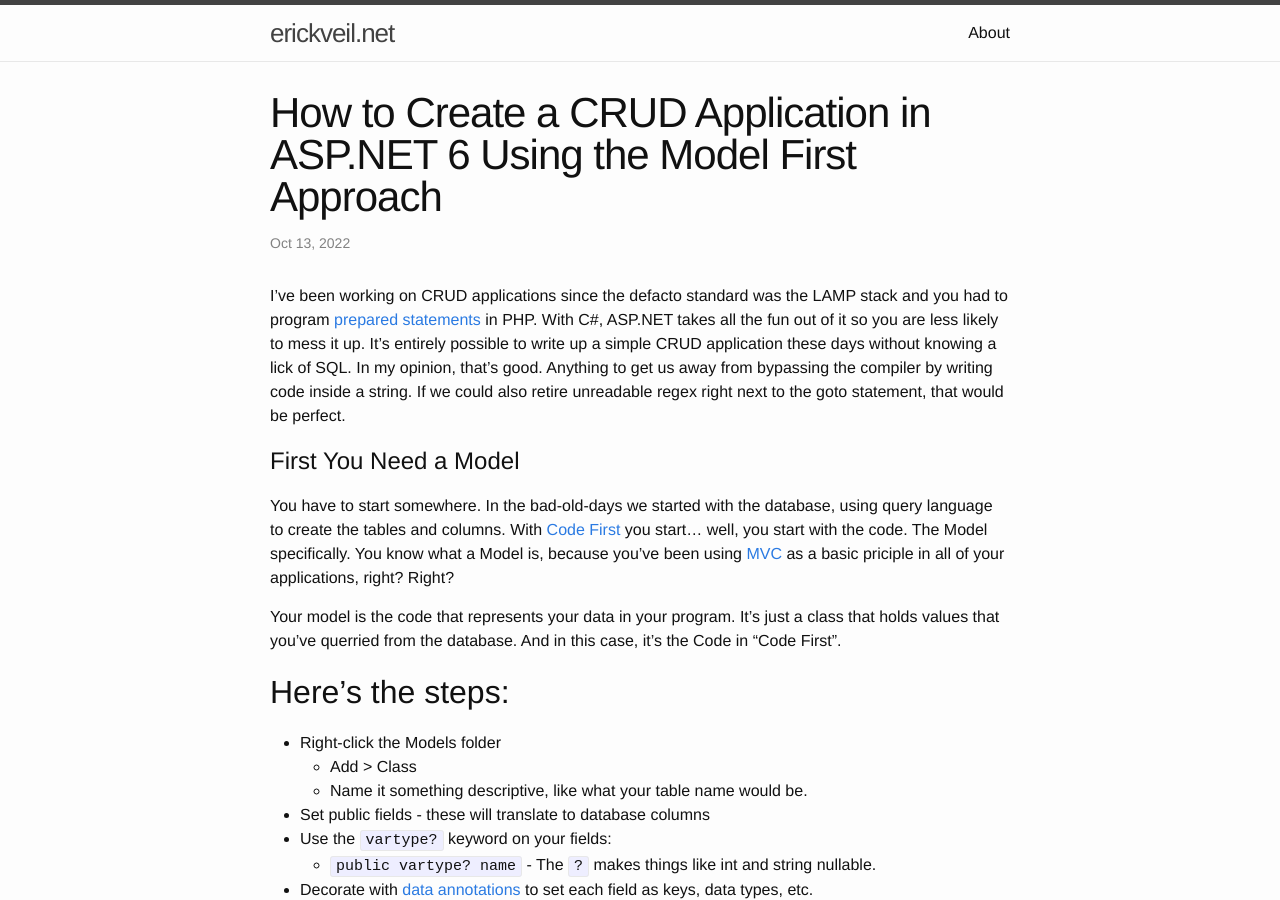
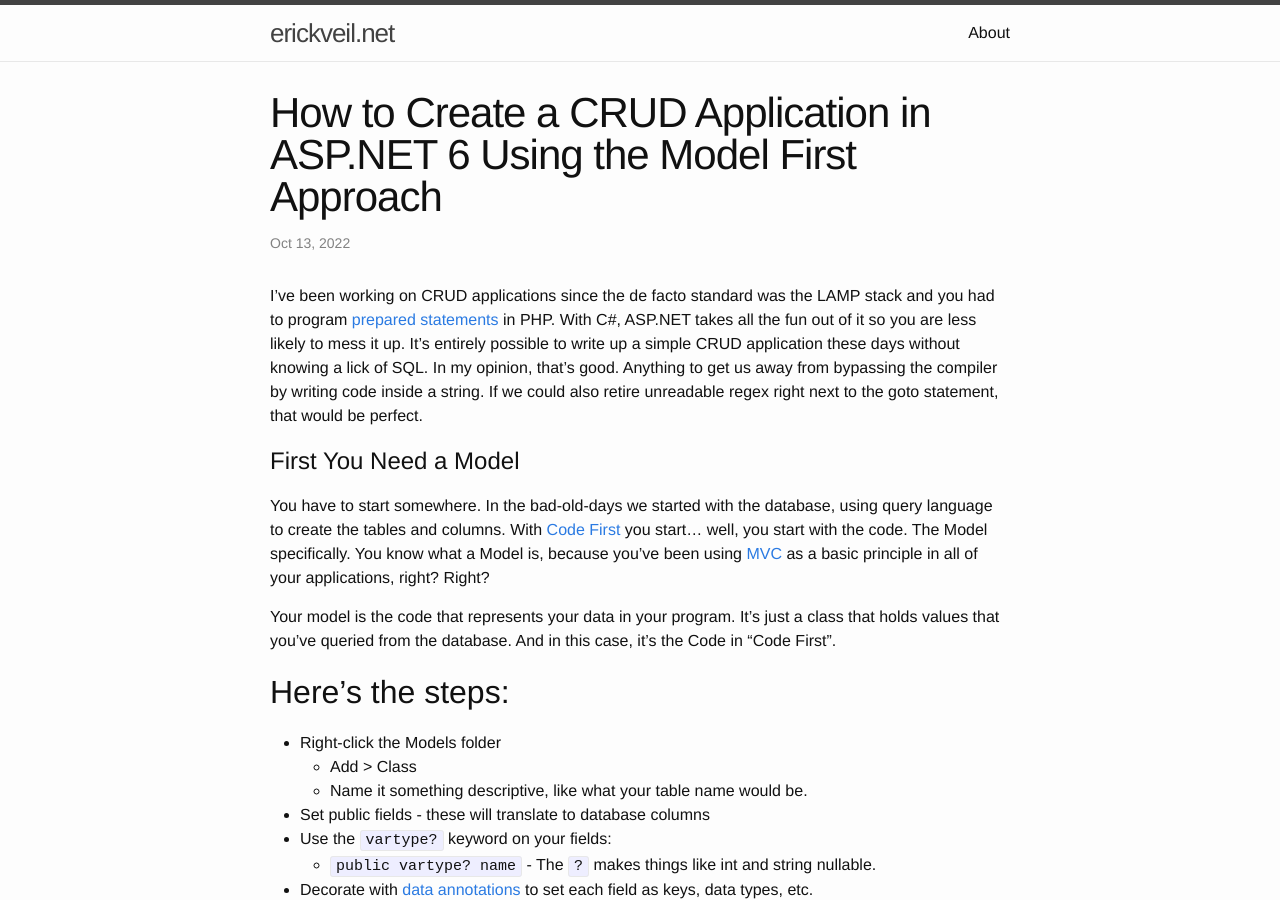
Before and after one commit to erickveil/erickveil.github.com, a Jekyll site: the page built from _posts/2022-10-11-How-to-Create-a-CRUD-Application-in-ASP.NET-6-Using-the-Code-First-Approach.md, in a window 1280 px wide and 900 px high. Built offline with Jekyll 4.4.1, drawn with Linux system fonts in a browser that asks for light colours.

```diff
--- a/_posts/2022-10-11-How-to-Create-a-CRUD-Application-in-ASP.NET-6-Using-the-Code-First-Approach.md
+++ b/_posts/2022-10-11-How-to-Create-a-CRUD-Application-in-ASP.NET-6-Using-the-Code-First-Approach.md
@@ -5,13 +5,13 @@
 categories: C#, ASP.NET, ASP, .NET, CRUD, Model First, Model, MVC
 ---
 
-I've been working on CRUD applications since the defacto standard was the LAMP stack and you had to program [prepared statements](https://www.php.net/manual/en/mysqli.quickstart.prepared-statements.php) in PHP. With C#, ASP.NET takes all the fun out of it so you are less likely to mess it up. It's entirely possible to write up a simple CRUD application these days without knowing a lick of SQL. In my opinion, that's good. Anything to get us away from bypassing the compiler by writing code inside a string. If we could also retire unreadable regex right next to the goto statement, that would be perfect.
+I've been working on CRUD applications since the de facto standard was the LAMP stack and you had to program [prepared statements](https://www.php.net/manual/en/mysqli.quickstart.prepared-statements.php) in PHP. With C#, ASP.NET takes all the fun out of it so you are less likely to mess it up. It's entirely possible to write up a simple CRUD application these days without knowing a lick of SQL. In my opinion, that's good. Anything to get us away from bypassing the compiler by writing code inside a string. If we could also retire unreadable regex right next to the goto statement, that would be perfect.
 
 # First You Need a Model
 
-You have to start somewhere. In the bad-old-days we started with the database, using query language to create the tables and columns. With [Code First](https://learn.microsoft.com/en-us/ef/ef6/modeling/code-first/workflows/new-database) you start... well, you start with the code. The Model specifically. You know what a Model is, because you've been using [MVC](https://en.wikipedia.org/wiki/Model%E2%80%93view%E2%80%93controller) as a basic priciple in all of your applications, right? Right?
+You have to start somewhere. In the bad-old-days we started with the database, using query language to create the tables and columns. With [Code First](https://learn.microsoft.com/en-us/ef/ef6/modeling/code-first/workflows/new-database) you start... well, you start with the code. The Model specifically. You know what a Model is, because you've been using [MVC](https://en.wikipedia.org/wiki/Model%E2%80%93view%E2%80%93controller) as a basic principle in all of your applications, right? Right?
 
-Your model is the code that represents your data in your program. It's just a class that holds values that you've querried from the database. And in this case, it's the Code in "Code First".
+Your model is the code that represents your data in your program. It's just a class that holds values that you've queried from the database. And in this case, it's the Code in "Code First".
 
 ## Here's the steps:
 
```
Also changed, not shown: _posts/2022-10-12 How to Add a Controller in a ASP.NET Application.md (added, +27 -0 lines).
